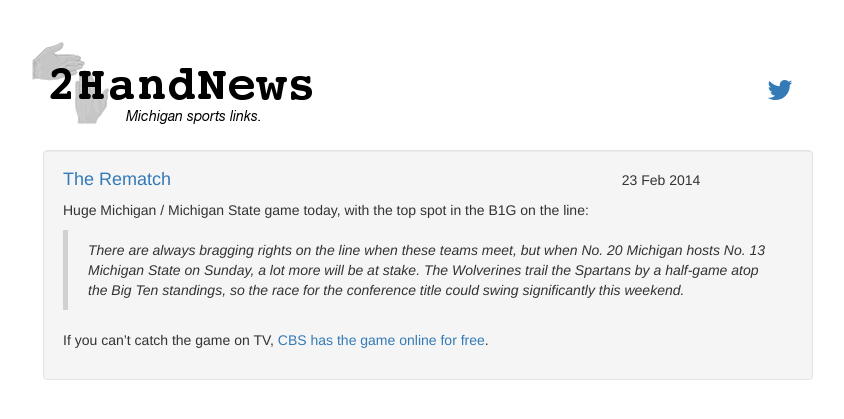
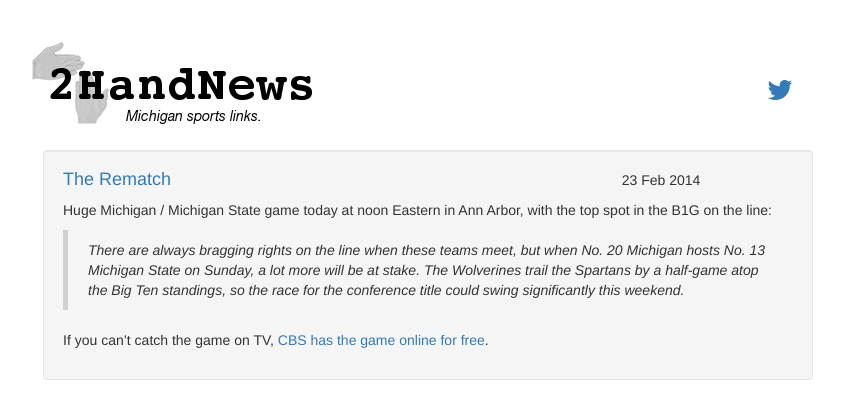
Before and after one commit to aftco/aftco.github.io, a Jekyll site: the page built from _posts/2014-02-23-06-35-the-rematch.md, in a window 1280 px wide. Shown: the top 419 px of the page, without its empty margins (212-1056 px from the left). Built offline with Jekyll 4.4.1, drawn with Linux system fonts in a browser that asks for light colours; nearby versions of some CDN libraries; Markdown is read by kramdown in place of the engine named in the settings.

Commit message:
Small update to UofM MSU preview

```diff
--- a/_posts/2014-02-23-06-35-the-rematch.md
+++ b/_posts/2014-02-23-06-35-the-rematch.md
@@ -4,7 +4,7 @@
 tags: UofM MSU Basketball
 link: http://www.cbssports.com/collegebasketball/gametracker/preview/NCAAB_20140223_MICHST@MICH/michigan-st-michigan-preview
 ---
-Huge Michigan / Michigan State game today, with the top spot in the B1G on the line:
+Huge Michigan / Michigan State game today at noon Eastern in Ann Arbor, with the top spot in the B1G on the line:
 
 > There are always bragging rights on the line when these teams meet, but when No. 20 Michigan hosts No. 13 Michigan State on Sunday, a lot more will be at stake. The Wolverines trail the Spartans by a half-game atop the Big Ten standings, so the race for the conference title could swing significantly this weekend.
 
```
